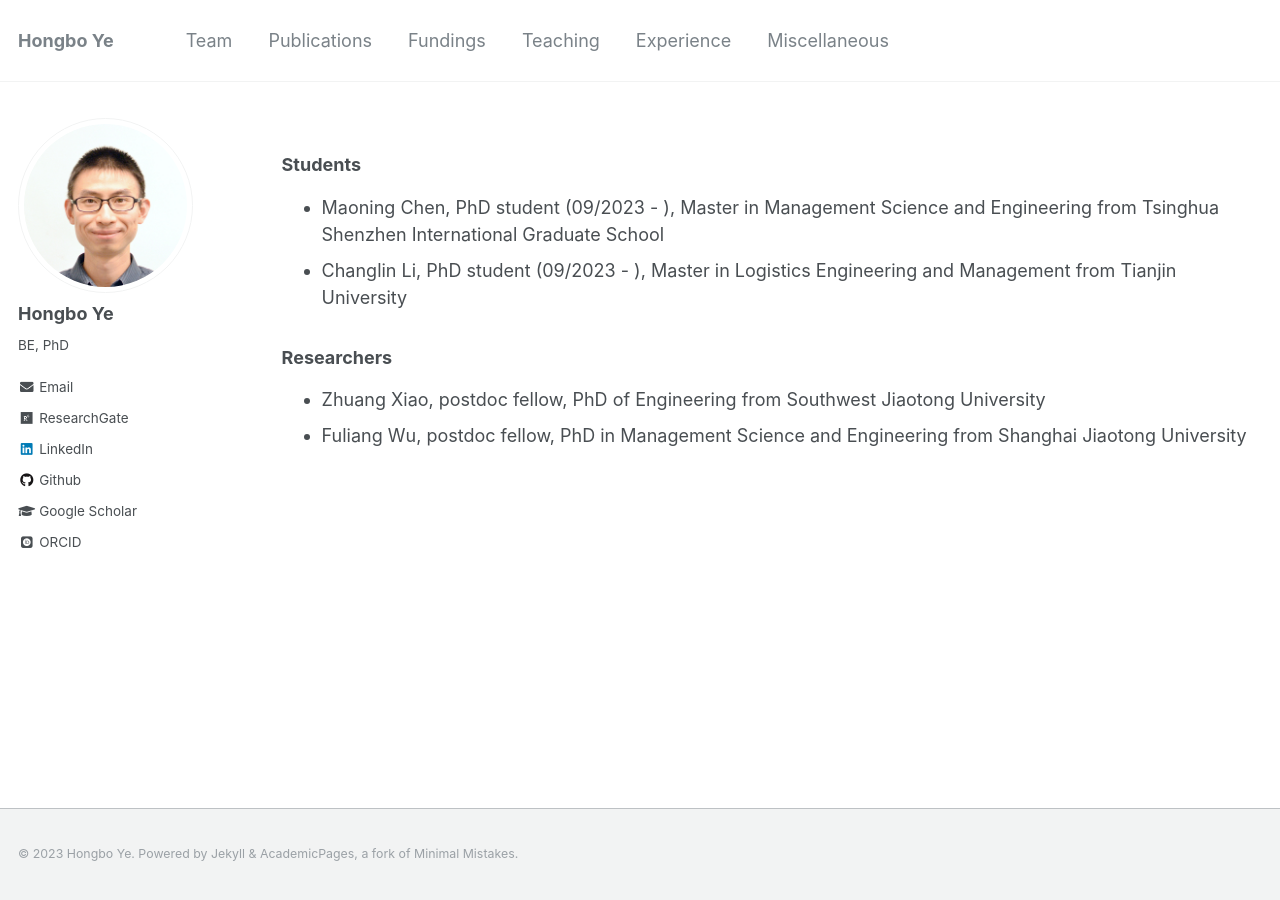
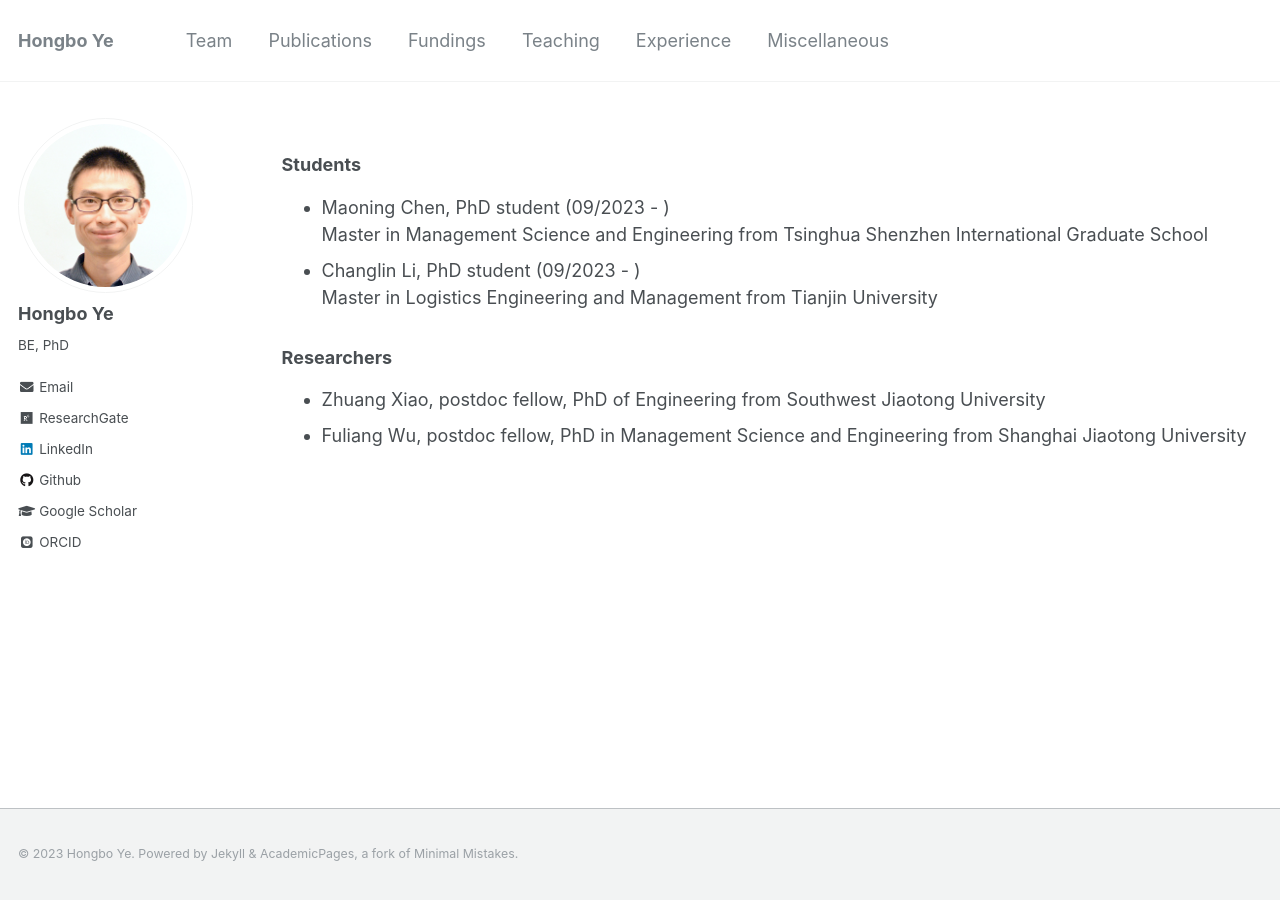
Before and after one commit to hb-ye/hb-ye.github.io, a Jekyll site: the page built from _pages/team.md, in a window 1280 px wide. Built offline with Jekyll 4.4.1, drawn with Linux system fonts in a browser that asks for light colours; some web fonts are replaced.

```diff
--- a/_pages/team.md
+++ b/_pages/team.md
@@ -14,8 +14,8 @@ author_profile: true
 
 ### Students
 
-- Maoning Chen, PhD student (09/2023 - ), Master in Management Science and Engineering from Tsinghua Shenzhen International Graduate School
-- Changlin Li, PhD student (09/2023 - ), Master in Logistics Engineering and Management from Tianjin University
+- Maoning Chen, PhD student (09/2023 - )<br>Master in Management Science and Engineering from Tsinghua Shenzhen International Graduate School
+- Changlin Li, PhD student (09/2023 - )<br>Master in Logistics Engineering and Management from Tianjin University
 
 ### Researchers
 
```
